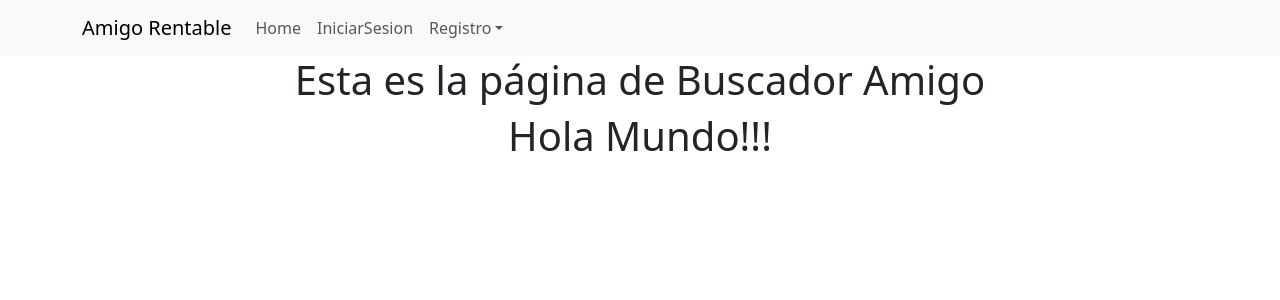
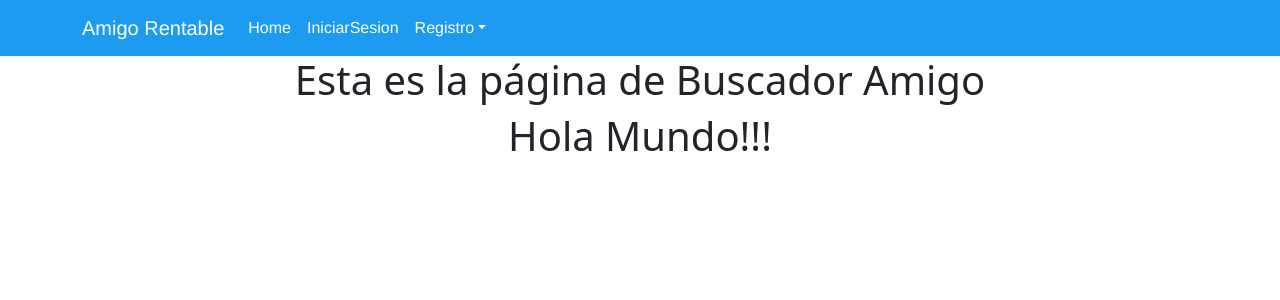
Before and after one commit to Emanuelpc/AppRentarAmigos, a React (Create React App) app in the folder cliente/: page /BuscadorAmigo in a window 1280 px wide. Shown: the top 300 px of the page. Built offline with nearby package versions, Linux system fonts and the light colour scheme.

Commit message:
Se agrego color a Navbar y cambio de letra a Helvetica

```diff
--- a/cliente/public/index.html
+++ b/cliente/public/index.html
@@ -3,6 +3,7 @@
   <head>
     <meta charset="utf-8" />
     <link rel="icon" href="%PUBLIC_URL%/favicon.ico" />
+    <link href="https://cdn.jsdelivr.net/npm/bootstrap@5.0.2/dist/css/bootstrap.min.css" rel="stylesheet" integrity="sha384-EVSTQN3/azprG1Anm3QDgpJLIm9Nao0Yz1ztcQTwFspd3yD65VohhpuuCOmLASjC" crossorigin="anonymous">
     <meta name="viewport" content="width=device-width, initial-scale=1" />
     <meta name="theme-color" content="#000000" />
     <meta
--- /dev/null
+++ b/cliente/src/Componentes/Navbar.css
@@ -0,0 +1,17 @@
+.custom-navbar {
+    background-color: #1d9bf0; /* Cambia este valor al color que desees */
+    /* Otros estilos personalizados si los necesitas */
+  }
+  .brand-text,
+  .nav-link,
+  .nav-link:hover {
+    color: #ffffff !important; /* Cambia este valor al color del texto deseado (blanco) */
+  }
+
+  .brand-text {
+    font-family: Helvetica, sans-serif; /* Cambia este valor a la tipografía deseada */
+  }
+
+  .nav-link {
+    font-family: Helvetica, sans-serif; /* Cambia este valor a la tipografía deseada */
+  }
--- a/cliente/src/Componentes/Navbar.jsx
+++ b/cliente/src/Componentes/Navbar.jsx
@@ -2,20 +2,20 @@ import Container from 'react-bootstrap/Container';
 import Nav from 'react-bootstrap/Nav';
 import Navbar from 'react-bootstrap/Navbar';
 import NavDropdown from 'react-bootstrap/NavDropdown';
-
+import './Navbar.css';
 function BasicExample() {
   return (
-    <Navbar expand="lg" className="bg-body-tertiary">
+    <Navbar expand="lg" className="custom-navbar">
       <Container>
-        <Navbar.Brand href="#home">Amigo Rentable</Navbar.Brand>
+        <Navbar.Brand href="#home" className="brand-text">Amigo Rentable</Navbar.Brand>
         <Navbar.Toggle aria-controls="basic-navbar-nav" />
         <Navbar.Collapse id="basic-navbar-nav">
           <Nav className="me-auto">
-            <Nav.Link href="#home">Home</Nav.Link>
-            <Nav.Link href="#link">IniciarSesion</Nav.Link>
-            <NavDropdown title="Registro" id="basic-nav-dropdown">
-              <NavDropdown.Item href="#action/3.1">Registro Cliente</NavDropdown.Item>
-              <NavDropdown.Item href="#action/3.2">Registro Amigo</NavDropdown.Item>
+            <Nav.Link href="#home" className="nav-link">Home</Nav.Link>
+            <Nav.Link href="#link" className="nav-link">IniciarSesion</Nav.Link>
+            <NavDropdown title="Registro" id="basic-nav-dropdown" className="nav-dropdown">
+              <NavDropdown.Item href="#action/3.1" className="dropdown-item">Registro Cliente</NavDropdown.Item>
+              <NavDropdown.Item href="#action/3.2" className="dropdown-item">Registro Amigo</NavDropdown.Item>
             </NavDropdown>
           </Nav>
         </Navbar.Collapse>
```
Also changed, not shown: cliente/public/logo192.png (deleted), cliente/public/logo512.png (deleted).
